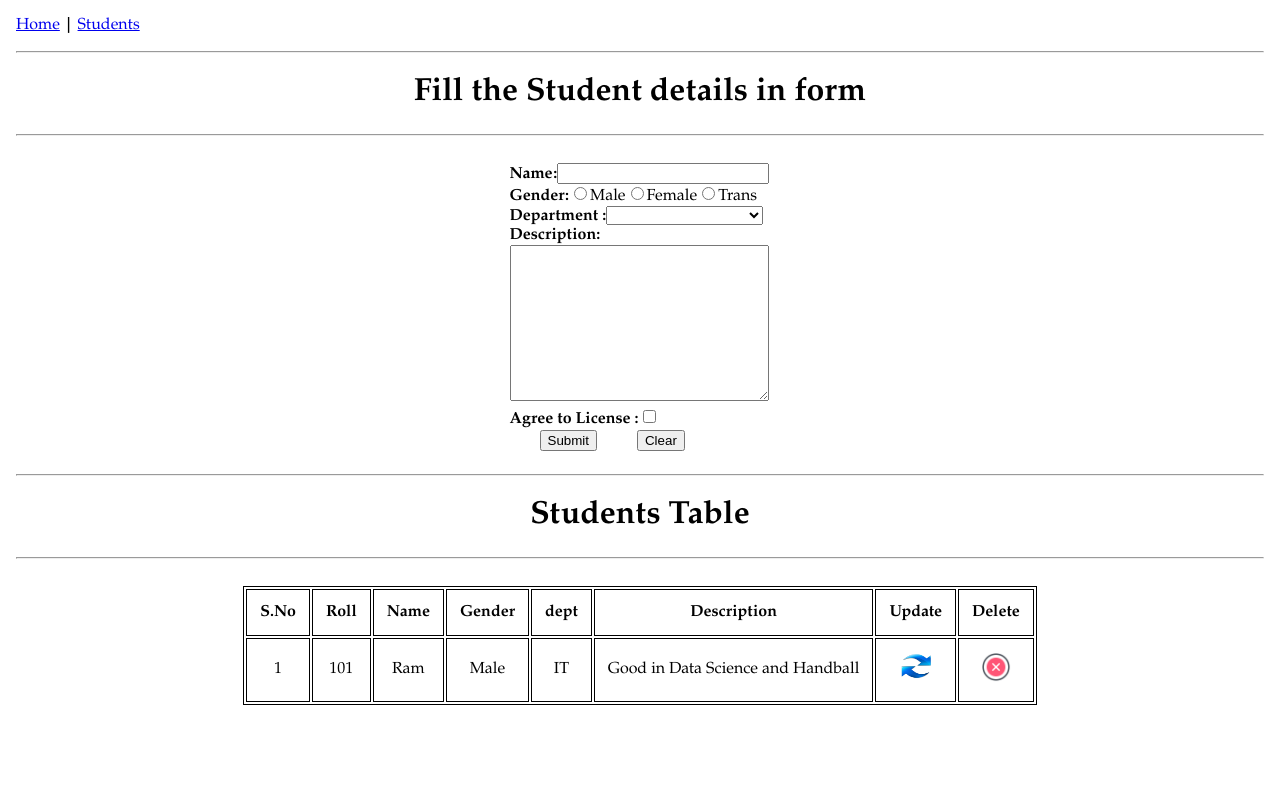
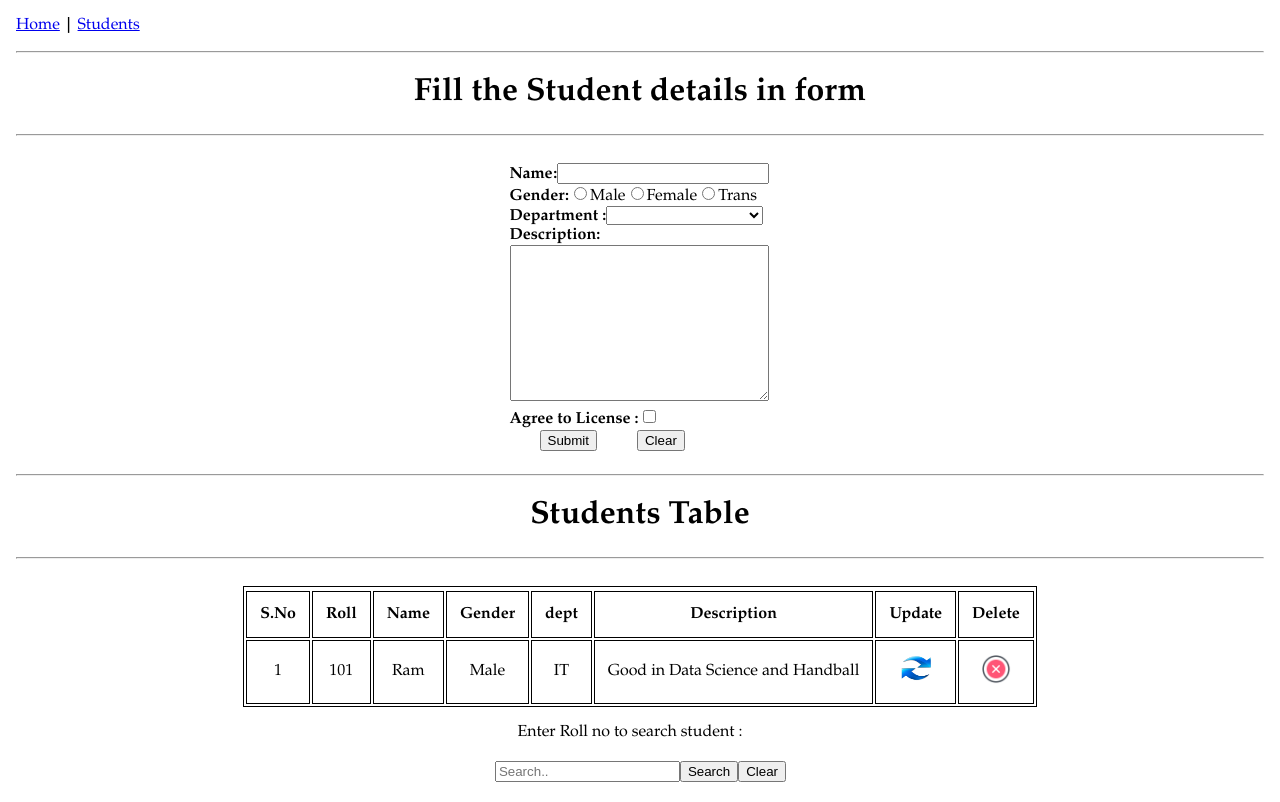
Before and after one commit to aerosasi/Angular_Students, an Angular app in the folder stud-table/: page /Students in a window 1280 px wide. Built offline with nearby package versions, Linux system fonts and the light colour scheme.

Commit message:
Added a search Module
Added a search module

```diff
--- a/stud-table/package.json
+++ b/stud-table/package.json
@@ -19,6 +19,7 @@
     "@angular/platform-browser": "~8.2.14",
     "@angular/platform-browser-dynamic": "~8.2.14",
     "@angular/router": "~8.2.14",
+    "ng2-search-filter": "^0.5.1",
     "rxjs": "~6.4.0",
     "tslib": "^1.10.0",
     "zone.js": "~0.9.1"
--- a/stud-table/src/app/app.module.ts
+++ b/stud-table/src/app/app.module.ts
@@ -6,7 +6,6 @@ import { AppComponent } from './app.component';
 import { HomeComponent } from './home/home.component';
 import { StudentsComponent } from './students/students.component';
 import { DetailsComponent } from './students/details/details.component';
-import { TableComponent } from './students/table/table.component';
 import { FormsModule } from '@angular/forms';
 import { NavComponent } from './nav/nav.component';
 
@@ -17,7 +16,6 @@ import { NavComponent } from './nav/nav.component';
     HomeComponent,
     StudentsComponent,
     DetailsComponent,
-    TableComponent,
     NavComponent
   ],
   imports: [
--- a/stud-table/src/app/students/details/details.component.css
+++ b/stud-table/src/app/students/details/details.component.css
@@ -76,3 +76,12 @@
     width: 30px;
 
   }
+
+  .searchbox{
+    margin-left: 39%;
+    margin-bottom: 1%;
+  }
+
+  .searchitems{
+    padding-right:20px ;
+  }
--- a/stud-table/src/app/students/details/details.component.html
+++ b/stud-table/src/app/students/details/details.component.html
@@ -59,6 +59,9 @@
 <br>
 
 <table style="text-align:center;">
+    <tr>
+
+    </tr>
     <tr >
         <th>S.No</th>
         <th>Roll</th>
@@ -71,7 +74,8 @@
     </tr>
 
 
-    <tr *ngFor="let student of studata;let i = index">
+    <tr *ngFor="let student of studata;let i = index " >
+
         <td>{{i+1}}</td>
         <td>{{student.id}}</td>
         <td>{{student.name}}</td>
@@ -81,5 +85,32 @@
         <td><img class="update-icn" src="assets/update.png" (click)="updateStudent(i+1,student.name,student.gender,student.dept,student.desc)"></td>
         <td ><img  class="delete-icn" src="assets/delete.png" (click)="deleteStudent(student.id)" ></td>
 </table>
+
+<div class="searchitems">
+    <p>Enter Roll no to search student :</p>
+    <br>
+    <input  class="searchbox" type="text" name="search" [(ngModel)]="searchid" (keyup.enter)="searchStudent(searchid) "  placeholder="Search..">
+    <button (keyup.enter)="searchStudent(searchid) " (click)="searchStudent(searchid) ">Search</button>
+    <button (click)="clearSearch()" >Clear</button>
+</div>
+ <div *ngIf="searchToggle">
+     <table>
+         <tr>
+             <td>Name:</td>
+             <td>{{searchName}}</td>
+         </tr>
+         <tr>
+            <td>Gender:</td>
+            <td>{{searchGen}}</td>
+        </tr><tr>
+            <td>Department:</td>
+            <td>{{searchDept}}</td>
+        </tr><tr>
+            <td>Description:</td>
+            <td>{{searchDesc}}</td>
+        </tr>
+     </table>
+
+</div>
 </body>
 </html>
--- a/stud-table/src/app/students/details/details.component.ts
+++ b/stud-table/src/app/students/details/details.component.ts
@@ -1,6 +1,5 @@
 import { Component, OnInit, Input } from '@angular/core';
 import { studata } from '../studata.model';
-import { BindingFlags } from '@angular/compiler/src/core';
 import { Form, NgForm } from '@angular/forms';
 
 @Component({
@@ -17,11 +16,17 @@ export class DetailsComponent implements OnInit {
   studgender;
   studDept;
   studDesc;
-  rid=101;  //Change this if changing initial record
+  searchid;
+  searchName;
+ searchGen;
+ searchDept;
+ searchDesc;
+ searchToggle:boolean=false;
+ rid=101;  //Change this if changing initial record
   uid;
   incomp:boolean=false;
 
-  constructor() {
+ constructor() {
  this.studata=[{
     id:101,
     name:"Ram",
@@ -88,4 +93,20 @@ updateStudent(id:number,name:string,gender:string,dept:string,desc:String){
   this.studDesc=desc;
   this.uid=id;
 }
+
+searchStudent(sid:number){
+  console.log(this.searchName=this.studata.find(studata => studata.id == sid).name);
+  this.searchName=this.studata.find(studata => studata.id == sid).name;
+ this.searchGen=this.studata.find(studata => studata.id == sid).gender;
+ this.searchDept=this.studata.find(studata => studata.id == sid).dept;
+ this.searchDesc=this.studata.find(studata => studata.id == sid).desc;
+  this.searchToggle=true;
+ console.log(sid);
 }
+
+clearSearch(){
+  this.searchid="";
+  this.searchToggle=false;
+}
+
+}
--- a/stud-table/src/app/students/students.component.html
+++ b/stud-table/src/app/students/students.component.html
@@ -1,2 +1 @@
 <app-details></app-details>
-<app-table ></app-table>
--- a/stud-table/src/app/students/table/table.component.css
+++ /dev/null
@@ -1,7 +0,0 @@
-table, th, td {
-    border: 1px solid black;
-  }
-
-  th, td {
-    padding: 15px;
-  }
--- a/stud-table/src/app/students/table/table.component.ts
+++ /dev/null
@@ -1,19 +0,0 @@
-import { Component, OnInit } from '@angular/core';
-import { studata } from '../studata.model';
-
-
-@Component({
-  selector: 'app-table',
-  templateUrl: './table.component.html',
-  styleUrls: ['./table.component.css']
-})
-export class TableComponent implements OnInit {
-
-
-
-  constructor() {}
-
-  ngOnInit() {
-  }
-
-}
```
Also changed, not shown: stud-table/src/app/students/table/table.component.html (deleted, +0 -20 lines), 2 other files (tests, documents, lock files or other folders).
